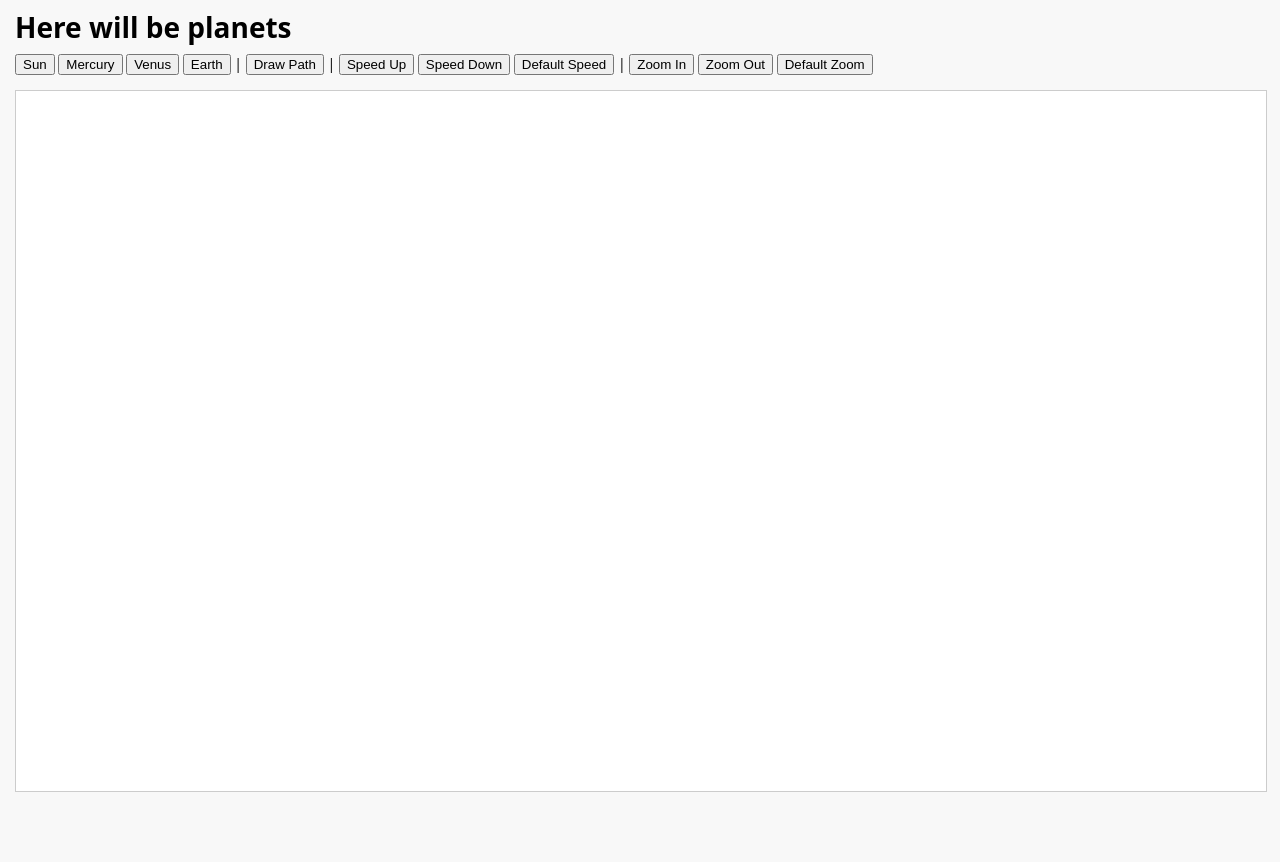
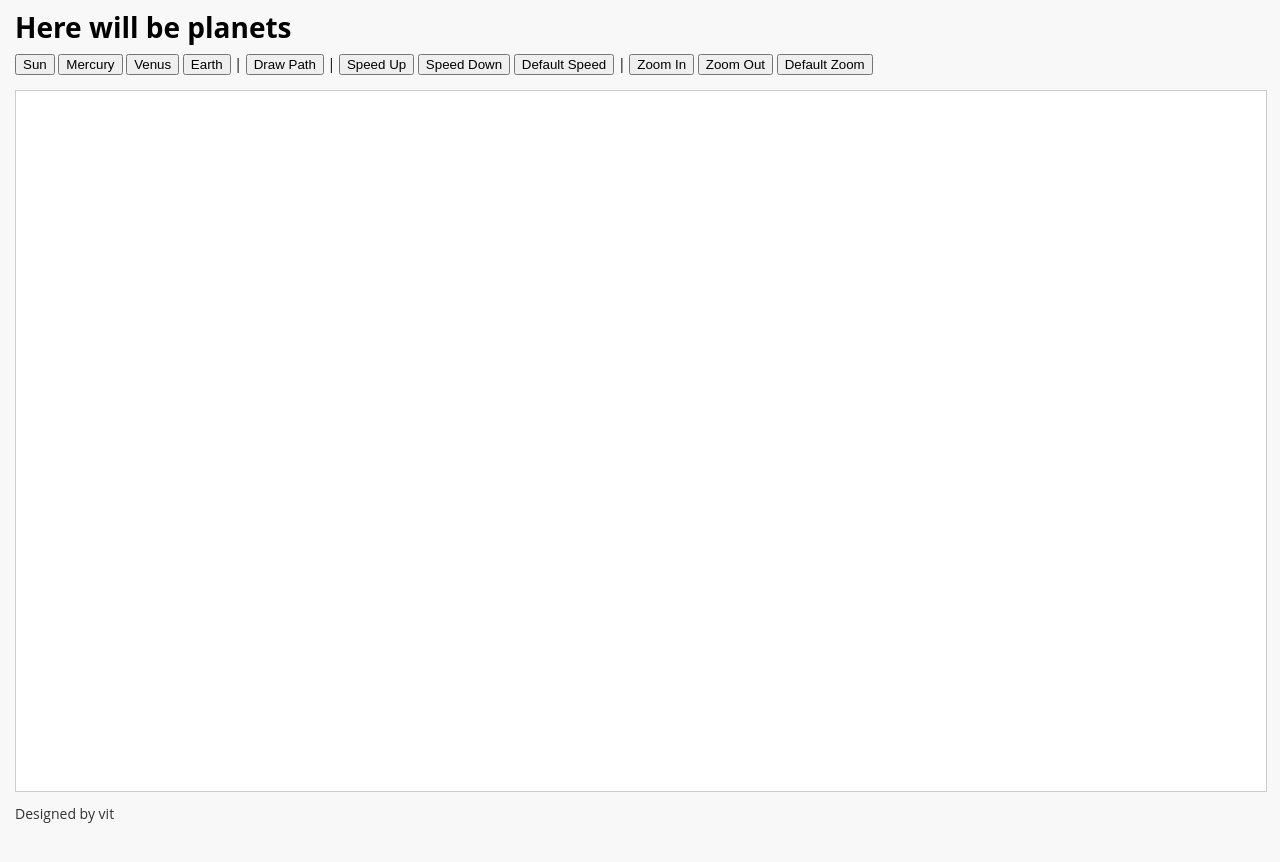
Before and after one commit to VitRod/Planets_Orbital_Motion, a plain HTML site: page index.html in a window 1280 px wide. Drawn offline with Linux system fonts and the light colour scheme.

Commit message:
Designed by vit

```diff
--- a/index.html
+++ b/index.html
@@ -35,7 +35,9 @@
     <footer>
         <p id="fps"></p>
     </footer>
-
+    <p>
+        Designed by vit
+    </p>
 
 </body>
 </html>
```
